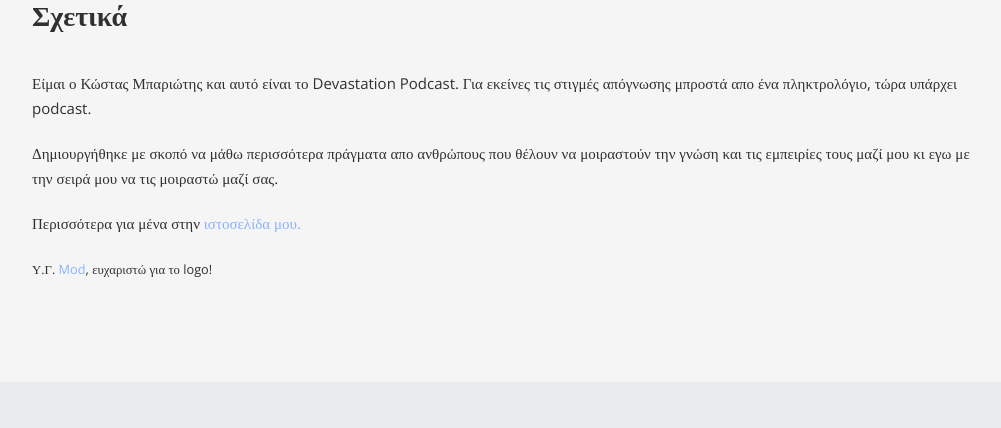
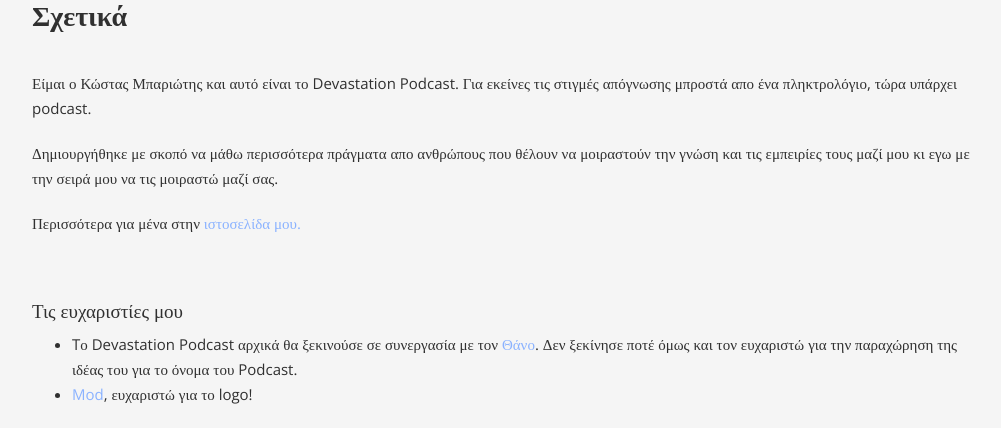
Before and after one commit to kbariotis/devastation-podcast, a Jekyll site: the page built from pages/about.html, in a window 1280 px wide and 900 px high, scrolled down 911 px, cut to the strip 0-428 px from the top of the window. Shown: the whole strip, without its empty margins (138-1139 px from the left). Built offline with Jekyll 4.4.1, drawn with Linux system fonts in a browser that asks for light colours; Markdown is read by kramdown in place of the engine named in the settings; comment, search, counter and statistics services are not loaded.

Commit message:
@attheodo thanks for the name

```diff
--- a/pages/about.html
+++ b/pages/about.html
@@ -18,9 +18,21 @@
         </p>
         <p>
           Περισσότερα για μένα στην <a target="_blank" href="https://kostasbariotis.com">
-          ιστοσελίδα μου.
-        </a>
+          ιστοσελίδα μου.</a>
         </p>
-        <small>Υ.Γ. <a target="_blank" href="http://www.modkaffes.com/">Mod</a>, ευχαριστώ για το logo!</small>
+        <br>
+        <h3>Τις ευχαριστίες μου</h3>
+        <ul>
+          <li>
+            Tο Devastation Podcast αρχικά θα ξεκινούσε σε συνεργασία με τον
+            <a target="_blank" href="https://attheo.do">Θάνο</a>. Δεν ξεκίνησε
+            ποτέ όμως και τον ευχαριστώ για την παραχώρηση της ιδέας του για το
+            όνομα του Podcast.
+          </li>
+          <li>
+            <a target="_blank" href="http://www.modkaffes.com/">Mod</a>,
+            ευχαριστώ για το logo!
+          </li>
+        </ul>
     </div>
 </div>
```
